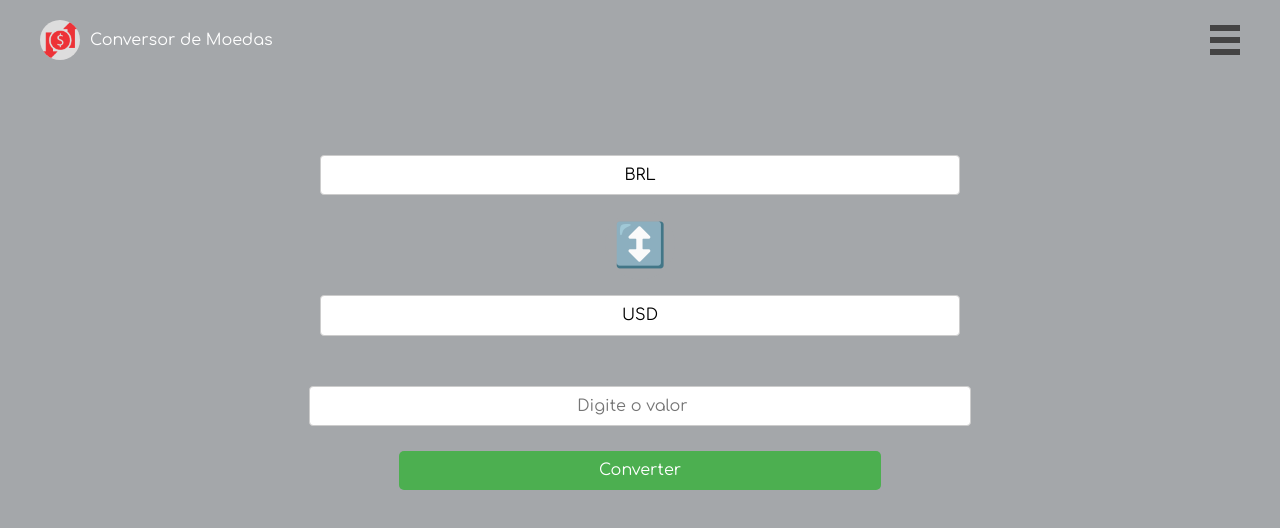
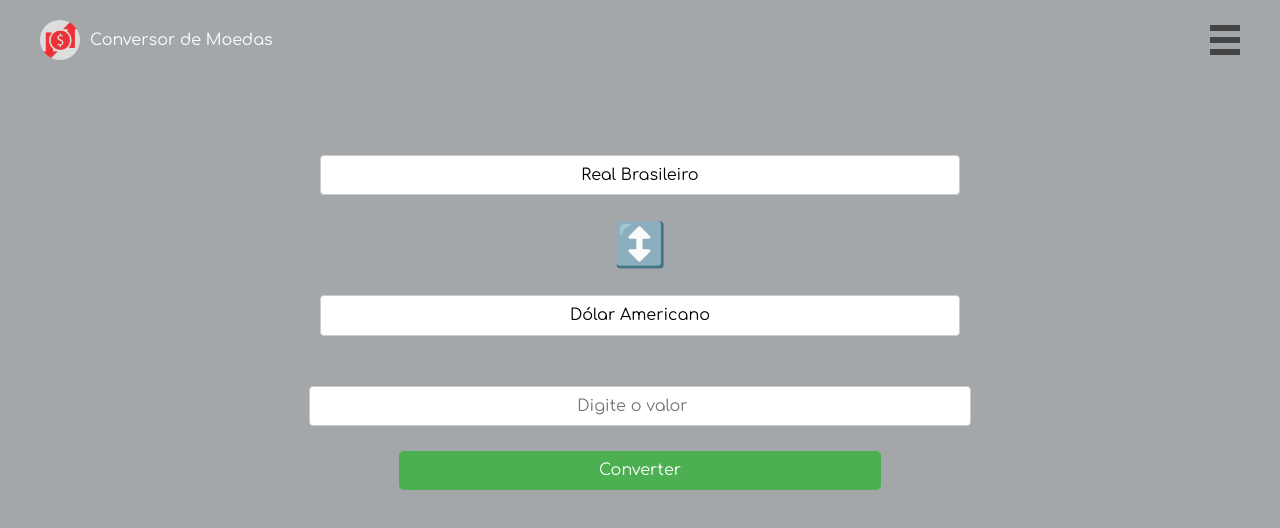
Before and after one commit to joaoacastro/conversor_de_moedas_react, a React (Create React App) app: page / in a window 1280 px wide. Shown: the top 528 px of the page. Built offline with nearby package versions, Linux system fonts and the light colour scheme.

Commit message:
update coins values names

```diff
--- a/src/components/Conversor.js
+++ b/src/components/Conversor.js
@@ -45,11 +45,11 @@ const Conversor = () => {
       <div className="input-container">
         <div className="moedas-container">
           <select value={moedaA} onChange={(e) => setMoedaA(e.target.value)}>
-            <option value="BRL">BRL</option>
-            <option value="USD">USD</option>
-            <option value="EUR">EUR</option>
-            <option value="JPY">JPY</option>
-            <option value="GBP">GBP</option>
+            <option value="BRL">Real Brasileiro</option>
+            <option value="USD">Dólar Americano</option>
+            <option value="EUR">Euro</option>
+            <option value="JPY">Iene Japonês</option>
+            <option value="GBP">Libra Esterlina</option>
           </select>
 
           <button onClick={inverterMoedas} className="inverter-btn">
@@ -57,11 +57,11 @@ const Conversor = () => {
           </button>
 
           <select value={moedaB} onChange={(e) => setMoedaB(e.target.value)}>
-            <option value="BRL">BRL</option>
-            <option value="USD">USD</option>
-            <option value="EUR">EUR</option>
-            <option value="JPY">JPY</option>
-            <option value="GBP">GBP</option>
+            <option value="BRL">Real Brasileiro</option>
+            <option value="USD">Dólar Americano</option>
+            <option value="EUR">Euro</option>
+            <option value="JPY">Iene Japonês</option>
+            <option value="GBP">Libra Esterlina</option>
           </select>
         </div>
         <input
```
